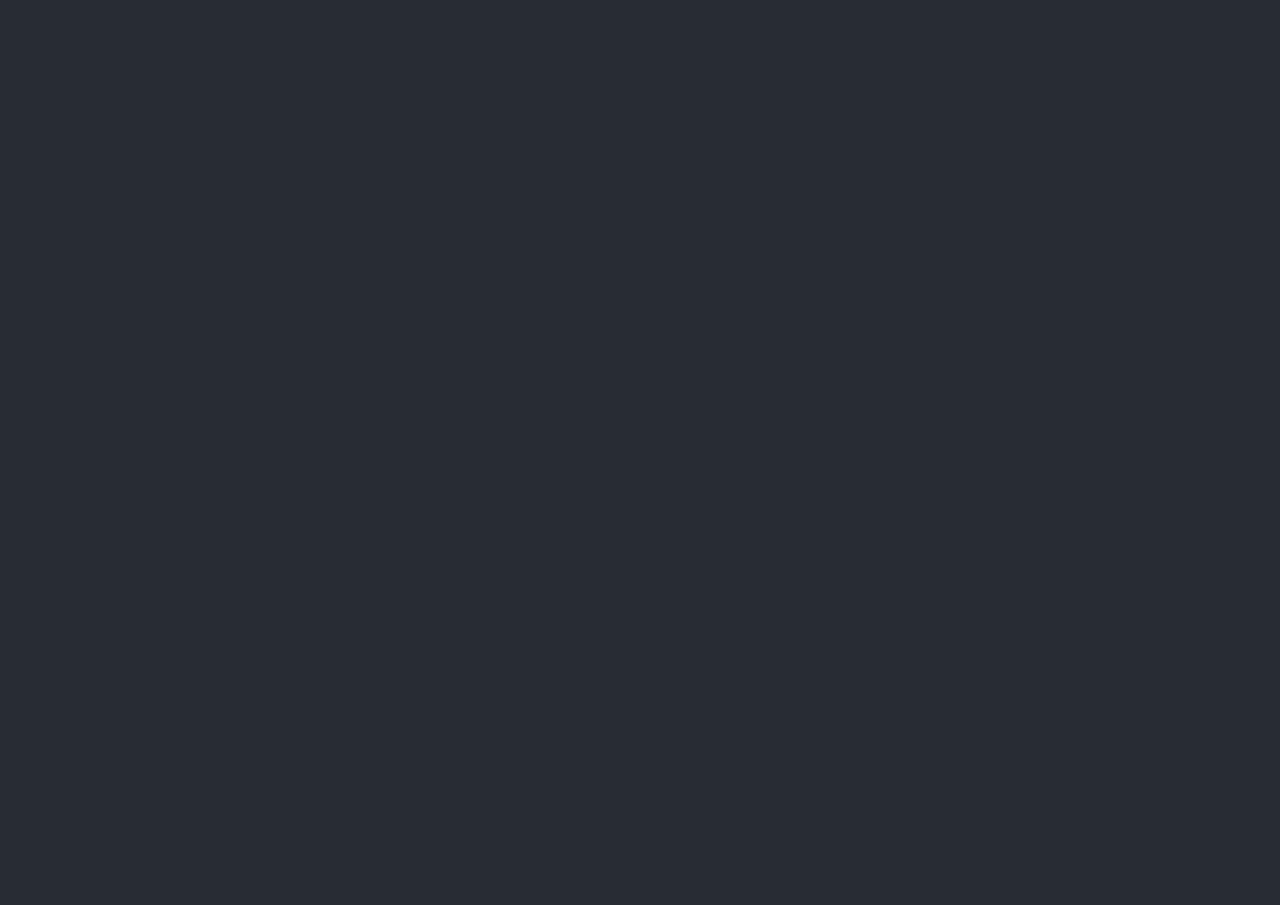
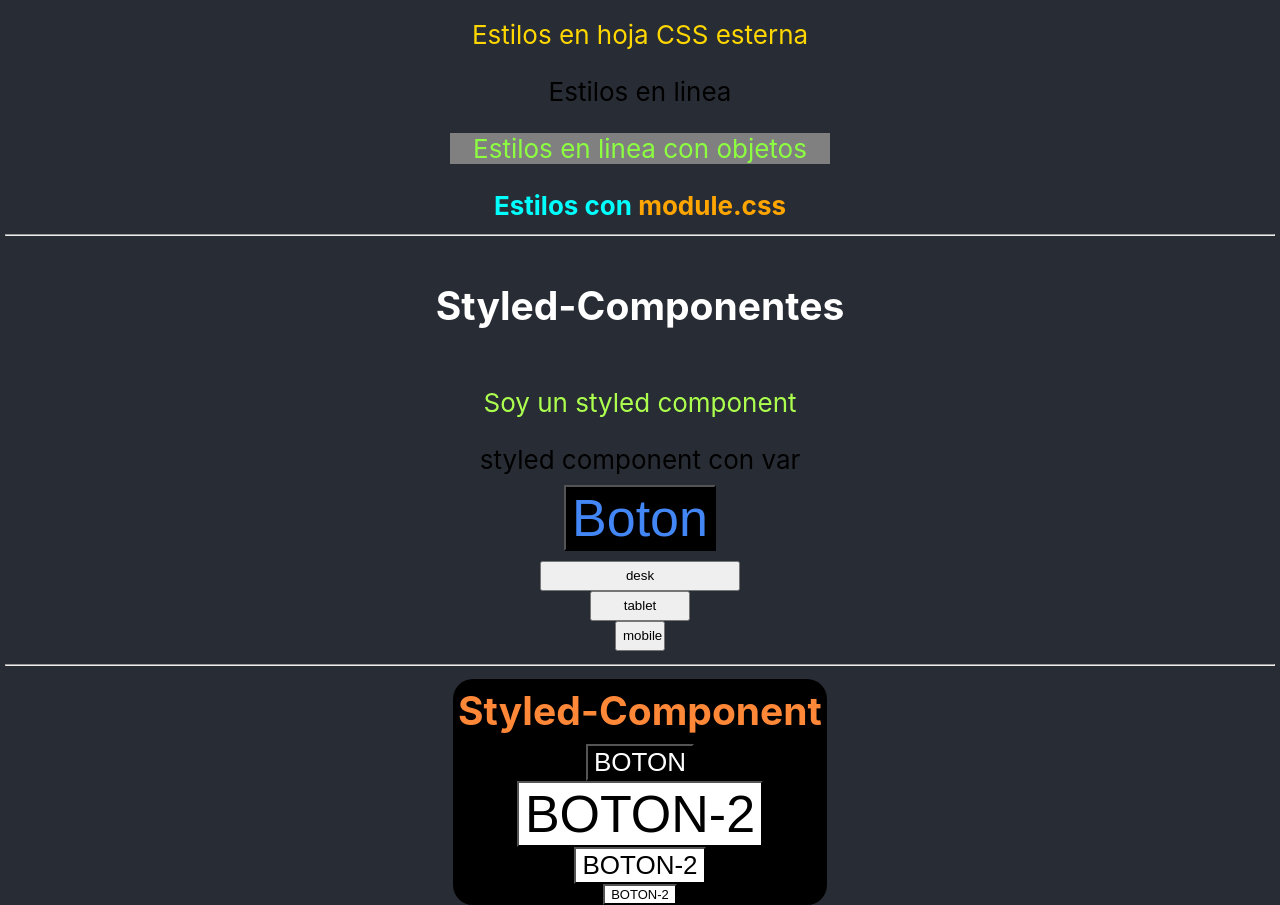
Before and after one commit to JulianRousseau/CursoReactBy_jonmircha, a React (Create React App) app in the folder 00-react-basicos/: page / in a window 1280 px wide. Shown: the part 7380-8285 px from the top of the page. Before the commit the page ends 7260 px from the top, so only its background shows below. Built offline with nearby package versions, Linux system fonts and the light colour scheme; no server answers.

Commit message:
clase 23 y 24

```diff
--- a/00-react-basicos/package.json
+++ b/00-react-basicos/package.json
@@ -9,6 +9,7 @@
     "react": "^17.0.2",
     "react-dom": "^17.0.2",
     "react-scripts": "4.0.3",
+    "styled-components": "^5.3.3",
     "web-vitals": "^1.1.2"
   },
   "scripts": {
--- a/00-react-basicos/src/App.jsx
+++ b/00-react-basicos/src/App.jsx
@@ -25,6 +25,9 @@ import AjaxHooks from "./components/AjaxHooks";
 import HooksPesonalizados from "./components/HooksPersonalizados";
 import Referencias from "./components/Referencias";
 import Formularios, { FormulariosV2 } from "./components/Formularios";
+import Estilos from "./components/Estilos";
+import ComponentesEstilizados from "./components/ComponentesEstilizados";
+import StyledComponent from "./components/Styled-Components/StyledComponent";
 
 function App() {
   return (
@@ -97,6 +100,12 @@ function App() {
           <Formularios />
           <hr />
           <FormulariosV2 />
+          <hr />
+          <Estilos />
+          <hr />
+          <ComponentesEstilizados />
+          <hr />
+          <StyledComponent />
         </header>
       </div>
     </>
--- /dev/null
+++ b/00-react-basicos/src/components/ComponentesEstilizados.jsx
@@ -0,0 +1,83 @@
+import React from "react";
+
+import styled, { css } from "styled-components";
+
+/* ---------------------------------------------------------------------------------------------- */
+/*                                             Estilos                                            */
+/* ---------------------------------------------------------------------------------------------- */
+
+// podemos asignar el valor a una variable "local" para que sea mas sencillo
+const colorPrincipal = "var(--principal)";
+
+const tiempoTransicion = (time) => `all ${time} ease-in-out`;
+
+/* ----------------------------------- componentes estilizados ---------------------------------- */
+const MiP = styled.p`
+  color: #acff4e;
+`;
+
+const PvarColor = styled.p`
+  /* podemos interpolar valores de esta forma */
+  color: ${colorPrincipal};
+  margin: 0;
+  transition: ${tiempoTransicion("1s")};
+  /* tambien funciona esta caracteristica AND (&) */
+  &:hover {
+    font-size: 2em;
+    background-color: black;
+  }
+`;
+
+const Boton = styled.button`
+  /* le puedo pasar props, tambien puedo desestructurarlas */
+  background: ${(props) => props.fondo};
+  /* si no le paso cierta prop utilizo || valorPorDefecto */
+  color: ${(props) => props.color || "white"};
+  margin: 10px;
+  font-size: ${({ emSize }) => emSize};
+`;
+
+const Boton2 = styled.button`
+  ${({ isDesktop }) =>
+    isDesktop &&
+    css`
+      width: 200px;
+      height: 30px;
+    `}
+
+  ${({ isTablet }) =>
+    isTablet &&
+    css`
+      width: 100px;
+      height: 30px;
+    `}
+
+  ${({ isMobile }) =>
+    isMobile &&
+    css`
+      width: 50px;
+      height: 30px;
+    `}
+`;
+
+/* ---------------------------------------------------------------------------------------------- */
+/*                                               JSX                                              */
+/* ---------------------------------------------------------------------------------------------- */
+export default function ComponentesEstilizados() {
+  return (
+    <>
+      <h2>Styled-Componentes</h2>
+      <MiP>Soy un styled component</MiP>
+
+      <PvarColor> styled component con var</PvarColor>
+
+      <Boton fondo="black" color="#4287f5" emSize="2em">
+        Boton
+      </Boton>
+
+      <Boton2 isDesktop>desk</Boton2>
+      <Boton2 isTablet>tablet</Boton2>
+      <Boton2 isMobile>mobile</Boton2>
+    </>
+  );
+}
--- /dev/null
+++ b/00-react-basicos/src/components/Estilos.css
@@ -0,0 +1,7 @@
+.texto_gold {
+  color: gold;
+}
+
+.estilos:hover {
+  background-color: black;
+}
--- /dev/null
+++ b/00-react-basicos/src/components/Estilos.jsx
@@ -0,0 +1,27 @@
+import React from "react";
+
+import "../index.css";
+import "./Estilos.css";
+import style from "./Estilos.module.css";
+
+export default function Estilos() {
+  let objetoCSS = {
+    color: "#8cff40",
+    background: "grey",
+  };
+
+  return (
+    <>
+      <section className="estilos">
+        <h2>Estilos CSS en react</h2>
+        <p className="texto_gold">Estilos en hoja CSS esterna</p>
+        <p style={{ color: "var(--principal)" }}>Estilos en linea</p>
+        <p style={objetoCSS}>Estilos en linea con objetos</p>
+        <div>
+          <b className={style.celeste}>Estilos con </b>
+          <b className={style.naranja}>module.css</b>
+        </div>
+      </section>
+    </>
+  );
+}
--- /dev/null
+++ b/00-react-basicos/src/components/Estilos.module.css
@@ -0,0 +1,7 @@
+.celeste {
+  color: aqua;
+}
+
+.naranja {
+  color: orange;
+}
--- /dev/null
+++ b/00-react-basicos/src/components/Styled-Components/StyledComponent.jsx
@@ -0,0 +1,16 @@
+import React from "react";
+import { StyledDiv, Button, Button2 } from "./StyledComponetStyles";
+
+export default function StyledComponent() {
+  return (
+    <StyledDiv>
+      <h2>Styled-Component</h2>
+      <Button fondo="black" color="white" fontSize="1em">
+        BOTON
+      </Button>
+      <Button2 isDesktop>BOTON-2</Button2>
+      <Button2 isTablet>BOTON-2</Button2>
+      <Button2 isMobile>BOTON-2</Button2>
+    </StyledDiv>
+  );
+}
--- /dev/null
+++ b/00-react-basicos/src/components/Styled-Components/StyledComponetStyles.js
@@ -0,0 +1,63 @@
+import styled, { css } from "styled-components";
+
+let principal = "var(--principal)";
+let secundario = "var(--secundario)";
+const setTransitionTime = (time) => `all ${time} ease-in-out`;
+
+/* ----------------------------- con ${} podemos interpolar valores ----------------------------- */
+/* ----- con &: podemos referirnos al elemento donde lo ponemos en otro estado, ej: &:hover ----- */
+
+const StyledDiv = styled.div`
+  background: ${principal};
+  border-radius: 20px;
+  transition: ${setTransitionTime("1s")};
+
+  h2 {
+    color: ${secundario};
+    padding: 0 5px;
+    line-height: 0;
+    transition: ${setTransitionTime("1s")};
+  }
+  &:hover {
+    background: ${secundario};
+    h2 {
+      color: ${principal};
+    }
+  }
+
+`;
+
+// Esta es la forma de pasar valores como props, en este caso desestructuradas
+const Button = styled.button`
+  background-color: ${({ fondo }) => fondo};
+  color: ${({ color }) => color};
+  font-size: ${({ fontSize }) => fontSize};
+`;
+
+// de la siguiente forma, dependiendo de una prop boleana le damos diferente estilo
+// debemos importar { css } from "styled-components"
+const Button2 = styled.button`
+  display: block;
+  margin: auto;
+  background-color: #fff;
+
+  ${(props) =>
+    props.isDesktop &&
+    css`
+      font-size: 2em;
+    `}
+
+  ${(props) =>
+    props.isTablet &&
+    css`
+      font-size: 1em;
+    `}
+
+    ${(props) =>
+    props.isMobile &&
+    css`
+      font-size: 0.5em;
+    `}
+`;
+
+export { StyledDiv, Button, Button2 };
--- a/00-react-basicos/src/index.css
+++ b/00-react-basicos/src/index.css
@@ -1,3 +1,8 @@
+:root {
+  --principal: rgb(0, 0, 0);
+  --secundario: rgb(255, 135, 56);
+}
+
 body {
   margin: 0;
   font-family: -apple-system, BlinkMacSystemFont, "Segoe UI", "Roboto", "Oxygen",
```
Also changed, not shown: 1 other file (tests, documents, lock files or other folders).
